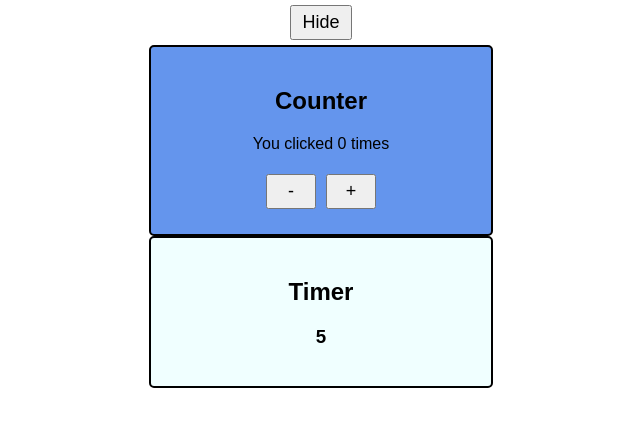
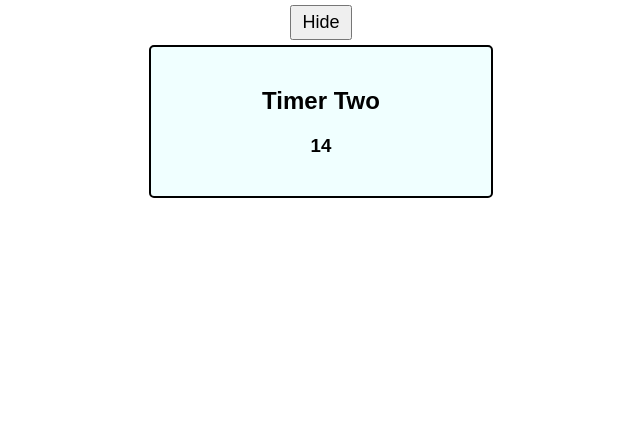
Before and after one commit to Bijl1/react-hook, a React (Create React App) app: page / in a window 1280 px wide. Shown: the top 426 px of the page, without its empty margins (319-959 px from the left). Built offline with nearby package versions, Linux system fonts and the light colour scheme.

Commit message:
component TimerTwo.js

```diff
--- a/src/App.js
+++ b/src/App.js
@@ -2,6 +2,7 @@ import "./App.css";
 import { useState } from "react";
 import Counter from "./components/01-use-state/Counter";
 import Timer from "./components/02-use-state-loop/Timer";
+import TimerTwo from "./components/03-use-effect-mounting/TimerTwo";
 
 function App() {
   const [show, setShow] = useState(true);
@@ -11,9 +12,10 @@ function App() {
       <button onClick={() => setShow(!show)}>
         { show ? "Hide" : "Show"}
       </button>
-      {show && <Counter />}
-
-      {show && <Timer />}
+      {/* {show && <Counter />} */}
+      {/*{show && <Timer />} */}
+      {show && <TimerTwo />}
+      {/*{show && <TimerThree />} */}
     </div>
   );
 }
--- a/src/components/03-use-effect-mounting/TimerTwo.js
+++ b/src/components/03-use-effect-mounting/TimerTwo.js
@@ -0,0 +1,25 @@
+import React, { useState, useEffect } from "react";       // <== IMPORT
+
+function TimerTwo() {
+  const [count, setCount] = useState(0);
+
+  // Add the effect in the function body
+  useEffect(() => {
+    console.log("useEffect - Mounting (initial render)");
+
+    const id = setInterval(() => {
+      setCount((prevCount) => prevCount + 1);
+    }, 1000);
+
+  }, [] );  // <--  [] means: Run the effect only once, after initial render
+
+  return (
+    <div className="Timer">
+      <h2>Timer Two</h2>
+
+      <h3>{count}</h3>
+    </div>
+  );
+}
+
+export default TimerTwo;
```
